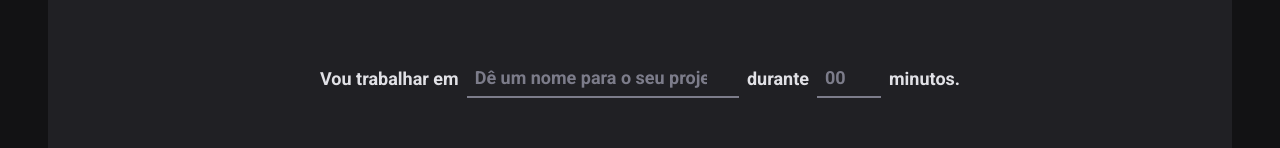
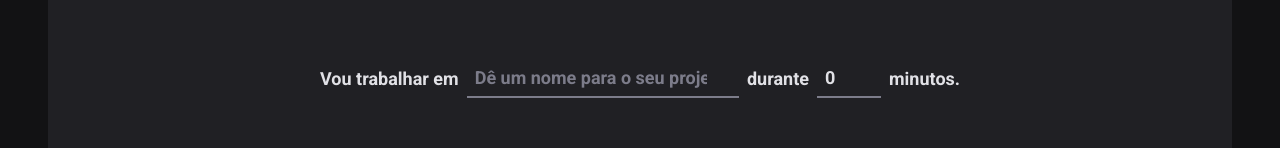
Before and after one commit to Mathmci13/AprofundandoHooksRocketSeat, a React (Vite) app: page / in a window 1280 px wide. Shown: the part 166-314 px from the top of the page. Built offline with nearby package versions, Linux system fonts and the light colour scheme.

Commit message:
Finalizado módulo 3

```diff
--- a/package.json
+++ b/package.json
@@ -10,6 +10,7 @@
     "preview": "vite preview"
   },
   "dependencies": {
+    "@hookform/resolvers": "^3.3.4",
     "@rocketseat/eslint-config": "^2.1.0",
     "@types/styled-components": "^5.1.34",
     "phosphor-react": "^1.4.1",
@@ -18,7 +19,8 @@
     "react-hook-form": "^7.49.3",
     "react-router-dom": "^6.21.2",
     "styled-components": "^6.1.8",
-    "yarn": "^1.22.21"
+    "yarn": "^1.22.21",
+    "zod": "^3.22.4"
   },
   "devDependencies": {
     "@types/react": "^18.2.43",
--- a/src/pages/Home/index.tsx
+++ b/src/pages/Home/index.tsx
@@ -9,12 +9,36 @@ import {
   TaskInput,
 } from './styles'
 import { useForm } from 'react-hook-form'
+import { zodResolver } from '@hookform/resolvers/zod'
+import zod from 'zod'
+
+const newCycleFormValidationSchema = zod.object({
+  task: zod.string().min(1, 'Informe a tarefa'),
+  minutesAmount: zod
+    .number()
+    .min(5, 'Ciclo mínimo de 5 minutos!')
+    .max(60, 'Ciclo máximo de 60 minutos!'),
+})
+
+// interface NewCycleFormData {
+//   task: string
+//   minutesAmount: number
+// }
+
+type NewCycleFormData = zod.infer<typeof newCycleFormValidationSchema>
 
 export function Home() {
-  const { register, handleSubmit, watch } = useForm()
+  const { register, handleSubmit, watch, reset } = useForm<NewCycleFormData>({
+    resolver: zodResolver(newCycleFormValidationSchema),
+    defaultValues: {
+      task: '',
+      minutesAmount: 0,
+    },
+  })
 
-  function HandleSubmit(data: any) {
+  function HandleSubmit(data: NewCycleFormData) {
     console.log(data)
+    reset()
   }
 
   const task = watch('task')
```
Also changed, not shown: 2 other files (tests, documents, lock files or other folders).
